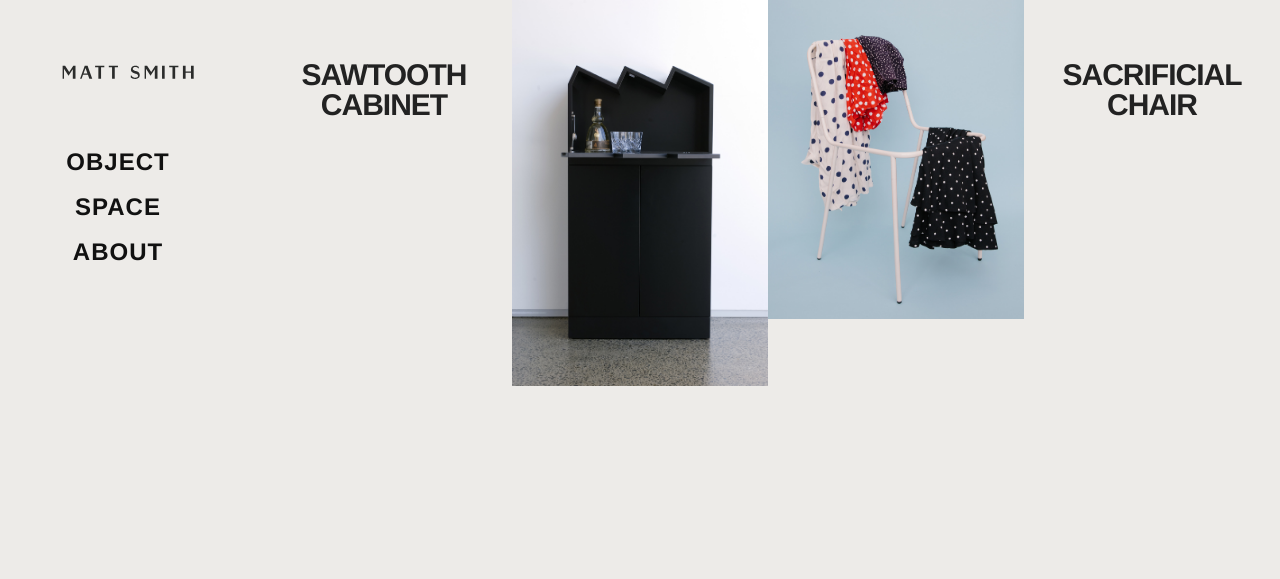
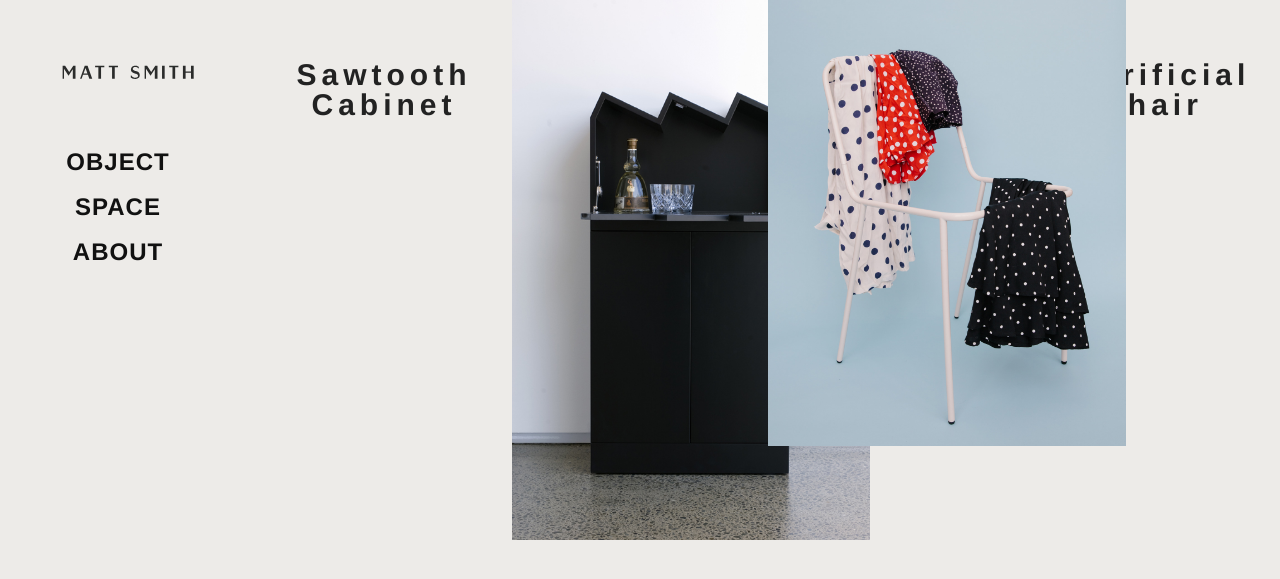
Before and after one commit to studiomattsmith/studiomattsmith.github.io, a Jekyll site: the page built from category_object.md, in a window 1280 px wide. Shown: the top 579 px of the page. Built offline with Jekyll 4.4.1, drawn with Linux system fonts in a browser that asks for light colours.

Commit message:
Update style.css

```diff
--- a/assets/css/style.css
+++ b/assets/css/style.css
@@ -2069,8 +2069,8 @@ h6 {
 /* line 79, ../_scss/layout/_grid.scss */
 #grid .post h2 {
   font: 700 30px/30px "brandon-grotesque", "Helvetica Neue", Sans-Serif;
-  text-transform: uppercase;
-  letter-spacing: -1px;
+  text-transform: none;
+  letter-spacing: 5px;
   text-align: center;
   padding: 20px;
   -webkit-box-sizing: border-box;
@@ -2081,14 +2081,14 @@ h6 {
   /* line 79, ../_scss/layout/_grid.scss */
   #grid .post h2 {
     font: 700 20px/20px "brandon-grotesque", "Helvetica Neue", Sans-Serif;
-    letter-spacing: 0px;
+    letter-spacing: 5px;
   }
 }
 @media (min-width: 768px) and (max-width: 1023px) {
   /* line 79, ../_scss/layout/_grid.scss */
   #grid .post h2 {
     font: 700 24px/24px "brandon-grotesque", "Helvetica Neue", Sans-Serif;
-    letter-spacing: 0px;
+    letter-spacing: 5px;
   }
 }
 /* line 96, ../_scss/layout/_grid.scss */
@@ -2138,7 +2138,7 @@ h6 {
 }
 /* line 130, ../_scss/layout/_grid.scss */
 #grid .post.portrait .image {
-  width: 50%;
+  width: 70%;
 }
 /* line 133, ../_scss/layout/_grid.scss */
 #grid .post.portrait .intro {
```
